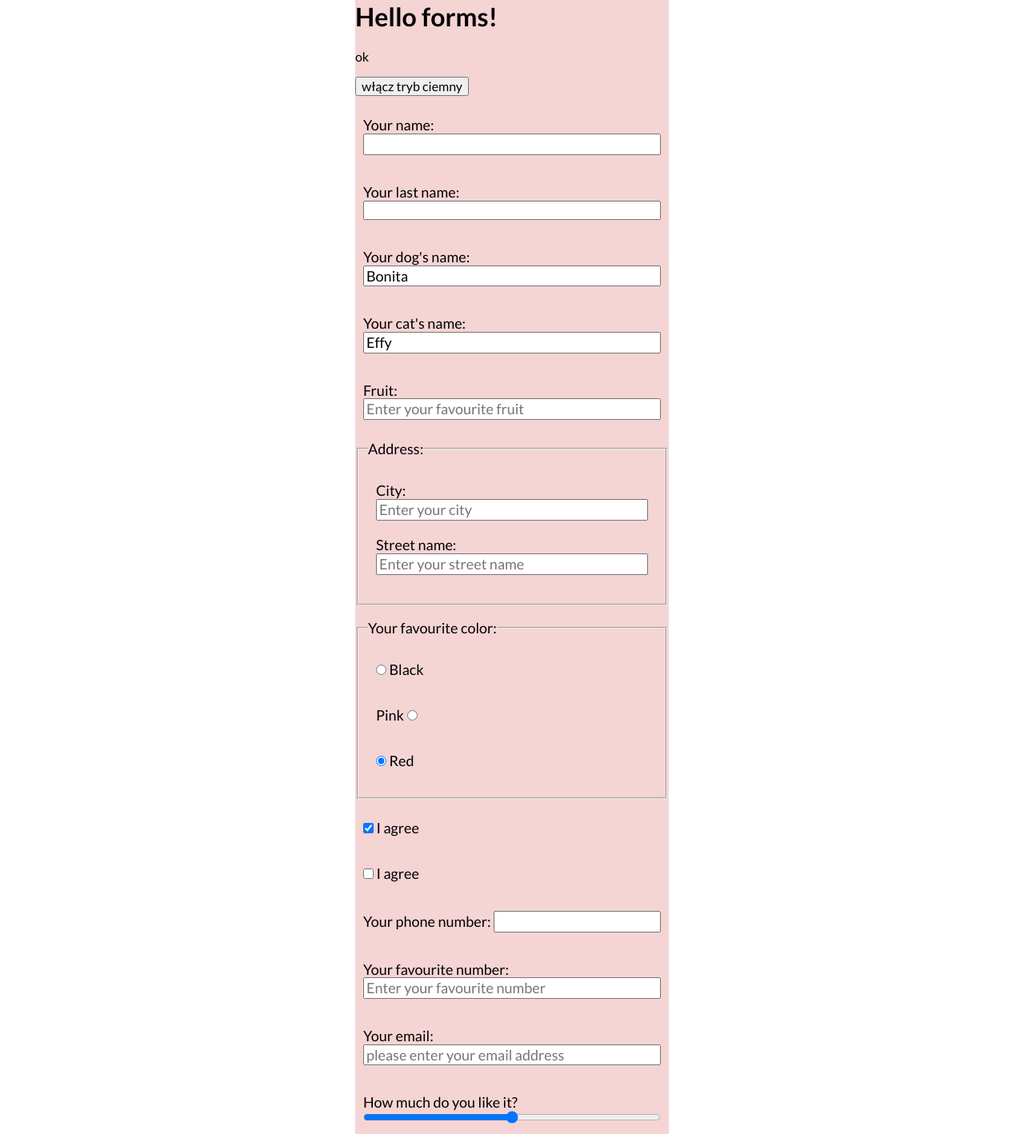
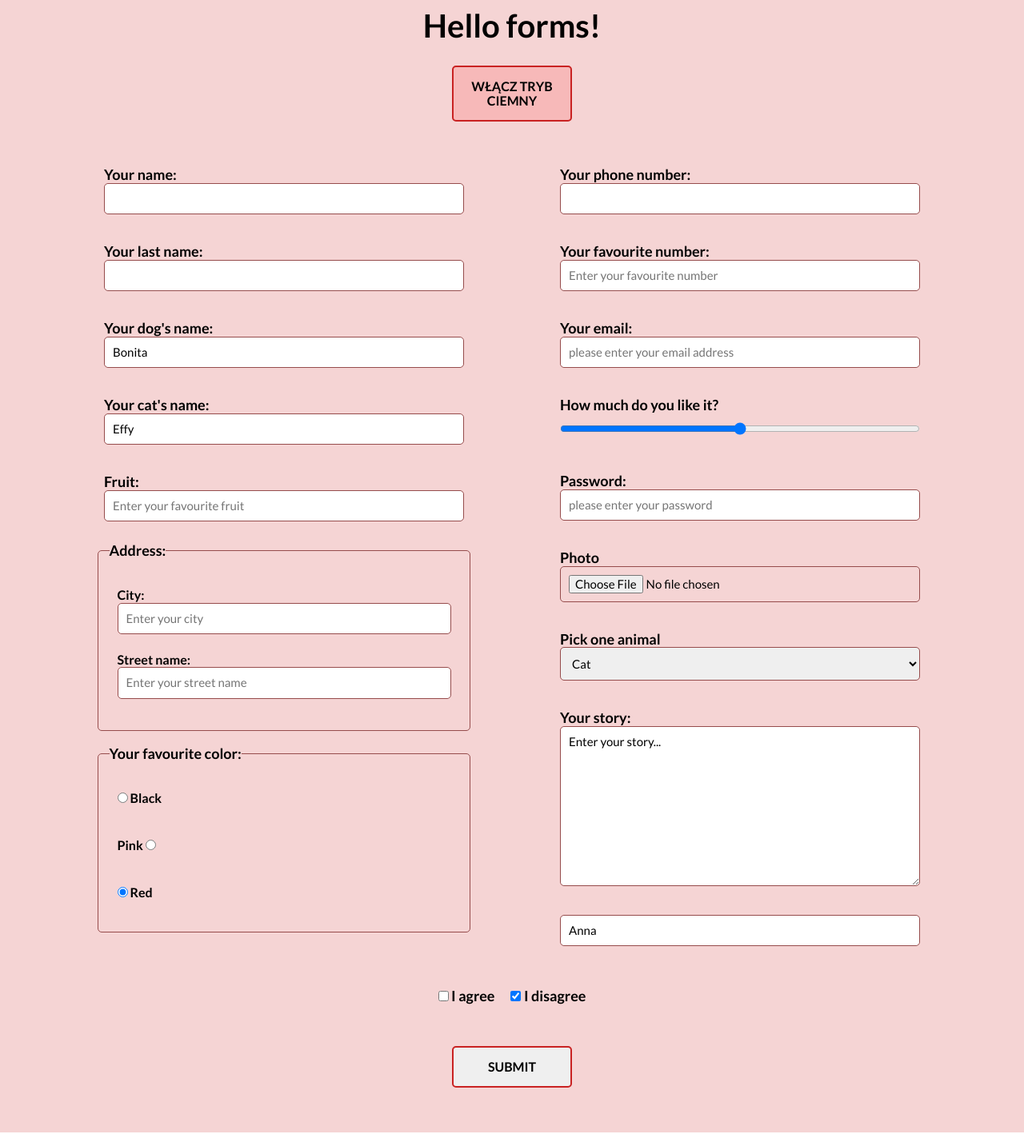
Before and after one commit to AnnaSmierzchala/form, a website: page index.html in a window 1280 px wide. Shown: the part 18-1436 px from the top of the page at 80% size. Drawn offline with Linux system fonts and the light colour scheme.

Commit message:
add new styles to the form

```diff
--- a/index.html
+++ b/index.html
@@ -10,16 +10,16 @@
   </head>
   <body>
     <main class="main main--js">
-      <div class="main__div">
 
 
-      <h1 main__header>Hello forms!</h1>
-      <p class="main__paragraph moment--js">ok</p>
+
+     <div class="main__div"> <h1 class="main__header">Hello forms!</h1>
+      <button class="button change--js" type="button">Kliknij mnie </button>
     </div>
       <!--    <form action="https://dev.cotenfrontend.pl" method="post" class="form"></form> -->
-<form>
-        <button class="change--js" type="button">Kliknij mnie </button>
+<form class="form">
 
+<div>
         <p class="form__p">
           <label class="form__label"
             >Your name:
@@ -81,7 +81,7 @@
         <fieldset class="form__fieldset">
           <legend class="form__legend">Address:</legend>
           <p class="form__p">
-            <label class="form__label"
+            <label class="form__label form__label--font"
               >City:
               <input
                 class="form__item"
@@ -90,7 +90,7 @@
                 placeholder="Enter your city"
               />
             </label><br/>
-            <label class="form__label">
+            <label class="form__label form__label--font">
               Street name:
               <input
                 class="form__item"
@@ -107,7 +107,7 @@
         <fieldset class="form__fieldset">
           <legend class="form__legend">Your favourite color:</legend>
           <p class="form__p">
-            <label class="form__label">
+            <label class="form__label form__label--font">
               <input
                 class="form__item-new"
                 type="radio"
@@ -118,7 +118,7 @@
           </p>
 
           <p class="form__p">
-            <label class="form__label"
+            <label class="form__label form__label--font"
               > Pink
               <input
                 class="form__item-new"
@@ -130,7 +130,7 @@
           </p>
 
           <p class="form__p">
-            <label class="form__label">
+            <label class="form__label form__label--font">
               <input
                 class="form__item-new"
                 type="radio"
@@ -143,31 +143,15 @@
           </p>
         </fieldset>
 
-        <p class="form__p">
-          <label class="form__label">
-            <input
-              class="form__item-new"
-              type="checkbox"
-              name="agreement"
-              checked
-              value="agree"
-            /> I agree
-          </label>
-        </p>
 
-        <p class="form__p">
-          <label class="form__label">
-            <input
-              class="form__item-new"
-              type="checkbox"
-              name="agreement"> I agree
-          </label>
-        </p>
 
+
+      </div>
+      <div>
         <p class="form__p">
           <label class="form__label"
             >Your phone number:
-            <input id="phoneNumber" name="phoneNumber" type="tel" />
+            <input class="form__item" id="phoneNumber" name="phoneNumber" type="tel" />
           </label>
         </p>
 
@@ -245,7 +229,7 @@
 
         <p class="form__p">
           <label class="form__label" for="story">Your story:</label>
-          <textarea class="form__item" name="story" id="story">
+          <textarea class="form__item form__item--story" name="story" id="story">
 Enter your story...</textarea
           >
         </p>
@@ -256,18 +240,42 @@ Enter your story...</textarea
           <label class="form__label">
             <input class="form__item" name="name" id="name" value="Anna">
           </label>
+        </p> </div>
+
+        <div class="flex">
+
+        <p class="form__p">
+          <label class="form__label">
+            <input
+              class="form__item-new"
+              type="checkbox"
+              name="agreement"> I agree
+          </label>
         </p>
 
         <p class="form__p">
+          <label class="form__label">
+            <input
+              class="form__item-new"
+              type="checkbox"
+              name="agreement"
+              checked
+              value="agree"
+            /> I disagree
+          </label>
+        </p>
+      </div>
+
+        <div class="flex1"><p class="form__p">
           <input
-            class="form__item"
+            class="form__item--submit"
             name="submit"
             id="submit"
             type="submit"
             value="Submit"
           />
         </p>
-
+      </div>
       </form>
     </main>
     <script src="index.js"></script>
--- a/styles.css
+++ b/styles.css
@@ -24,20 +24,99 @@ body {
   justify-content: center;
   align-items: center;
   min-height: 100vh;
+  background-color: white;
 }
 
 .main {
   background: var(--my-background);
   color: var(--my-color);
+  width: 100%;
+
+}
+
+.main__div {
+  display: grid;
+  justify-content: center;
+
+}
+.main__header {
+ font-size: 40px;
+}
+
+.button {
+  padding: 15px;
+  text-transform: uppercase;
+  border: solid #c92222 2px;
+  width: 150px;
+  display: flex;
+  justify-self: center;
+  text-align: center;
+  border-radius: 5px;
+  font-weight: 700;
+  background-color: #f7b9b9;
+}
+
+.form {
+  display: grid;
+  grid-template-columns: 1fr 1fr;
+  column-gap: 100px;
+  padding: 20px;
+  margin: 10px 100px;
 }
 
 .form__label {
   font-size: 18px;
+  font-weight: 700;
 }
+
+.form__label--font {
+  font-size: 16px;
+  font-weight: 600;
+}
+
+
+.form__fieldset {
+
+  border: solid #964c4c 1px;
+  border-radius: 5px;
+  font-size: 18px;
+  font-weight: 700;
+}
+
+
 
 .form__item {
   display: block;
   width: 100%;
+  border: solid #964c4c 1px;
+  border-radius: 5px;
+  padding: 10px;
+  font-size: 15px;
+}
+
+.form__item--story {
+  height: 200px;
+}
+
+.form__item--submit {
+  padding: 15px;
+  text-transform: uppercase;
+  border: solid #c92222 2px;
+  width: 150px;
+  border-radius: 5px;
+  font-weight: 700;
+}
+
+.flex{
+  grid-area: 2/1/3/3;
+  display: flex;
+  justify-content: center;
+}
+
+.flex1 {
+  grid-area: 3/1/4/3;
+  display: flex;
+  justify-content: center;
 }
 
 .form__p {
```
